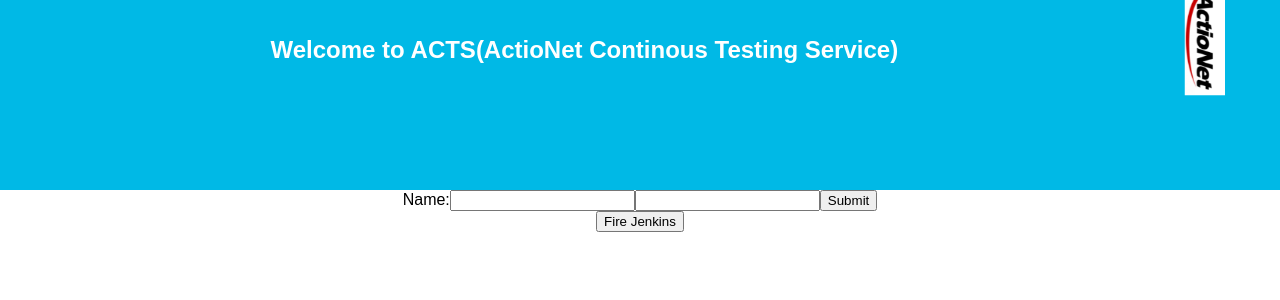
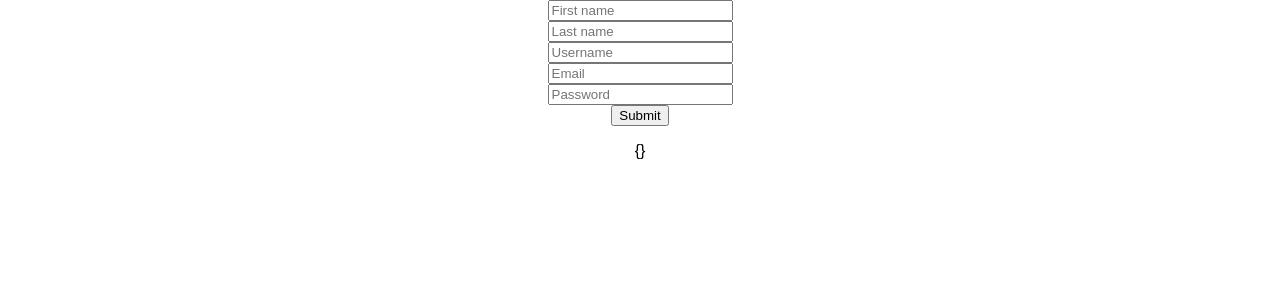
Before and after one commit to capitalterefe/react-jenkins, a React (Create React App) app: page / in a window 1280 px wide. Shown: the top 300 px of the page. Built offline with nearby package versions, Linux system fonts and the light colour scheme.

Commit message:
created a new form

```diff
--- a/src/App.js
+++ b/src/App.js
@@ -1,6 +1,7 @@
 import React, { Component } from 'react';
 import logo from './logo.png';
 import './App.css';
+import Form from "./Form";
 
 class App extends Component {
 
@@ -14,9 +15,32 @@
 			fields: {}
 		};
 
-		this.handleChange=this.handleChange.bind(this)
-		this.handleOnSubmit=this.handleOnSubmit.bind(this)
-	}
+	//	this.handleChange=this.handleChange.bind(this)
+	//	this.handleOnSubmit=this.handleOnSubmit.bind(this)
+  }
+
+
+  //-----------------------------
+
+  onChange = updatedValue => {
+    this.setState({
+      fields: {
+        ...this.state.fields,
+        ...updatedValue
+      }
+    });
+  };
+
+  render() {
+    return (
+      <div className="App">
+        <Form onChange={fields => this.onChange(fields)} />
+        <p>
+          {JSON.stringify(this.state.fields, null, 2)}
+        </p>
+      </div>
+    );
+  }
 
 
 
@@ -37,13 +61,14 @@
 //     return url;
 // }
 
-handleChange(event){
-  event.preventDefault()
-  this.setState({
-    [event.target.name]: event.target.value
-  })
-}
+// handleChange(event){
+//   event.preventDefault()
+//   this.setState({
+//     [event.target.name]: event.target.value
+//   })
+// }
 
+/*
 handleOnSubmit(event){
   event.preventDefault()
   const data=this.state
@@ -62,7 +87,8 @@
   })
 
 }
-
+*/
+/*
     seeJenkinsStatus=()=>{
       console.log('Started Monitoring...');
       return fetch("")
@@ -86,8 +112,8 @@
         }
 
     }
-
-  render() {
+*/
+ /* render() {
     return (
       <div className="App">
         <header className="App-header">
@@ -108,6 +134,20 @@
       </div>
     );
   }
+*/
+
+
+
+
+
+
 }
 
+
+
+
+
+
+
+
 export default App;
--- a/src/Form.js
+++ b/src/Form.js
@@ -1,115 +1,81 @@
-import React, { Component } from 'react';
-import './App.css';
+import React from "react";
 
+export default class Form extends React.Component {
+  state = {
+    firstName: "",
+    lastName: "",
+    username: "",
+    email: "",
+    password: ""
+  };
 
-class Form extends Component {
+  change = e => {
+    this.props.onChange({ [e.target.name]: e.target.value });
+    this.setState({
+      [e.target.name]: e.target.value
+    });
+  };
 
-	constructor(props){
-		super(props);
-		this.state={
-			items:[],
-			isLoaded:true,
-			body:'',
-			id:'',
-			fields: {}
-		};
-
-		this.handleChange=this.handleChange.bind(this)
-		this.handleSubmit=this.handleSubmit.bind(this)
-	}
-
-		handleChange(event){
-				event.preventDefault()
-				this.setState({
-					[event.target.name]: event.target.value
-				})
-		}
-
-		handleOnSubmit(event){
-				event.preventDefault()
-				const data=this.state
-				console.log("final data is ", data)
-				fetch('https://jsonplaceholder.typicode.com/posts',{
-						method: 'POST',
-						body: JSON.stringify(data)
-
-					})
-				.then(function(response){
-					return response.json();
-				})
-				.then(function(data){
-				console.log('post data working',data)
-
-				})
-
-	}
-
-
-	componentDidMount(){
-				// fetch('https://jsonplaceholder.typicode.com/users')
-				// .then(res=>res.json())
-				// .then(json=>{
-				// 	this.setState({
-				// 		isLoaded:true,
-				// 			items:json,
-				// 	})
-				// });
-
-
-				this.setState({
-					auth: "jenkins_user_email:jenkins_user_password",
-					parameter1: "value1"
-				})
-	}
-
-
-
-
-	onChange = updatedValue => {
-		this.setState({
-			fields: {
-				...this.state.fields
-				//...this.updatedValue
-			}
-		});
-		console.log('app called:',fields)
-	};
-
-
-
+  onSubmit = e => {
+    e.preventDefault();
+    // this.props.onSubmit(this.state);
+    this.setState({
+      firstName: "",
+      lastName: "",
+      username: "",
+      email: "",
+      password: ""
+    });
+    this.props.onChange({
+      firstName: "",
+      lastName: "",
+      username: "",
+      email: "",
+      password: ""
+    });
+  };
 
   render() {
-		var{isLoaded, items,body,id}=this.state;
-
-		if(!isLoaded){
-			return <div>Loadding..</div>
-
-		}else{
-
     return (
-      <div className="App">
-		<ul>
-			{items.map(item=>(<li key={item.id}>{item.name}</li>))}
-
-		</ul>
-		 <p>
-   			   {JSON.stringify(this.state.fields, null, 2)}
-     	 </p>
-      <Form onSubmit = {fields => this.onSubmit(fields)} />
-
-			      	<form onSubmit={this.handleOnSubmit}>
-					        <label>
-					          Name:
-					          <input type="text" name='body' value={this.state.value} onChange={this.handleChange} />
-					          <input type="text" name='id' value={this.state.value} onChange={this.handleChange} />
-					        </label>
-					        <input type="submit" value="Submit" />
-			      </form>
-			</div>
-
+      <form>
+        <input
+          name="firstName"
+          placeholder="First name"
+          value={this.state.firstName}
+          onChange={e => this.change(e)}
+        />
+        <br />
+        <input
+          name="lastName"
+          placeholder="Last name"
+          value={this.state.lastName}
+          onChange={e => this.change(e)}
+        />
+        <br />
+        <input
+          name="username"
+          placeholder="Username"
+          value={this.state.username}
+          onChange={e => this.change(e)}
+        />
+        <br />
+        <input
+          name="email"
+          placeholder="Email"
+          value={this.state.email}
+          onChange={e => this.change(e)}
+        />
+        <br />
+        <input
+          name="password"
+          type="password"
+          placeholder="Password"
+          value={this.state.password}
+          onChange={e => this.change(e)}
+        />
+        <br />
+        <button onClick={e => this.onSubmit(e)}>Submit</button>
+      </form>
     );
-		}
   }
 }
-
-export default App;
```
